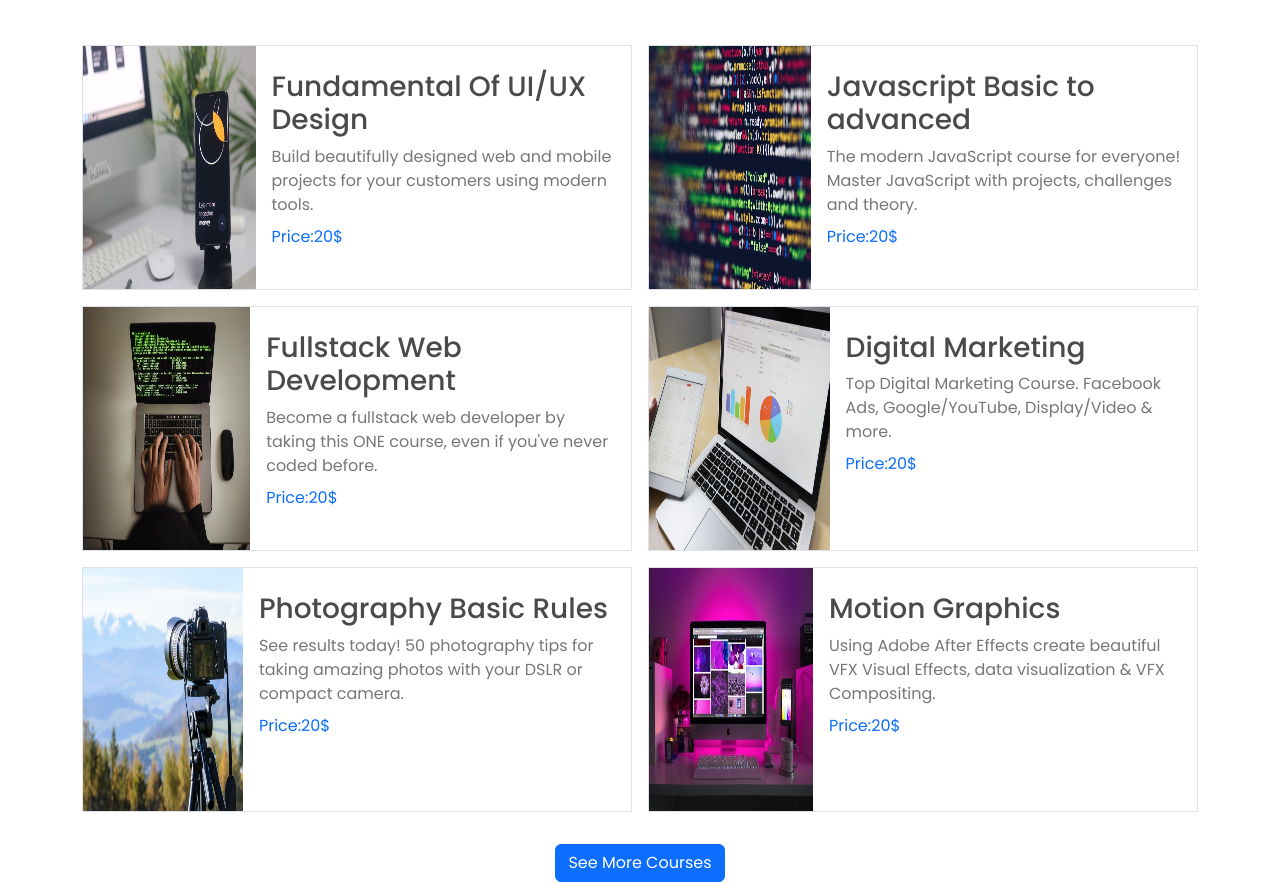
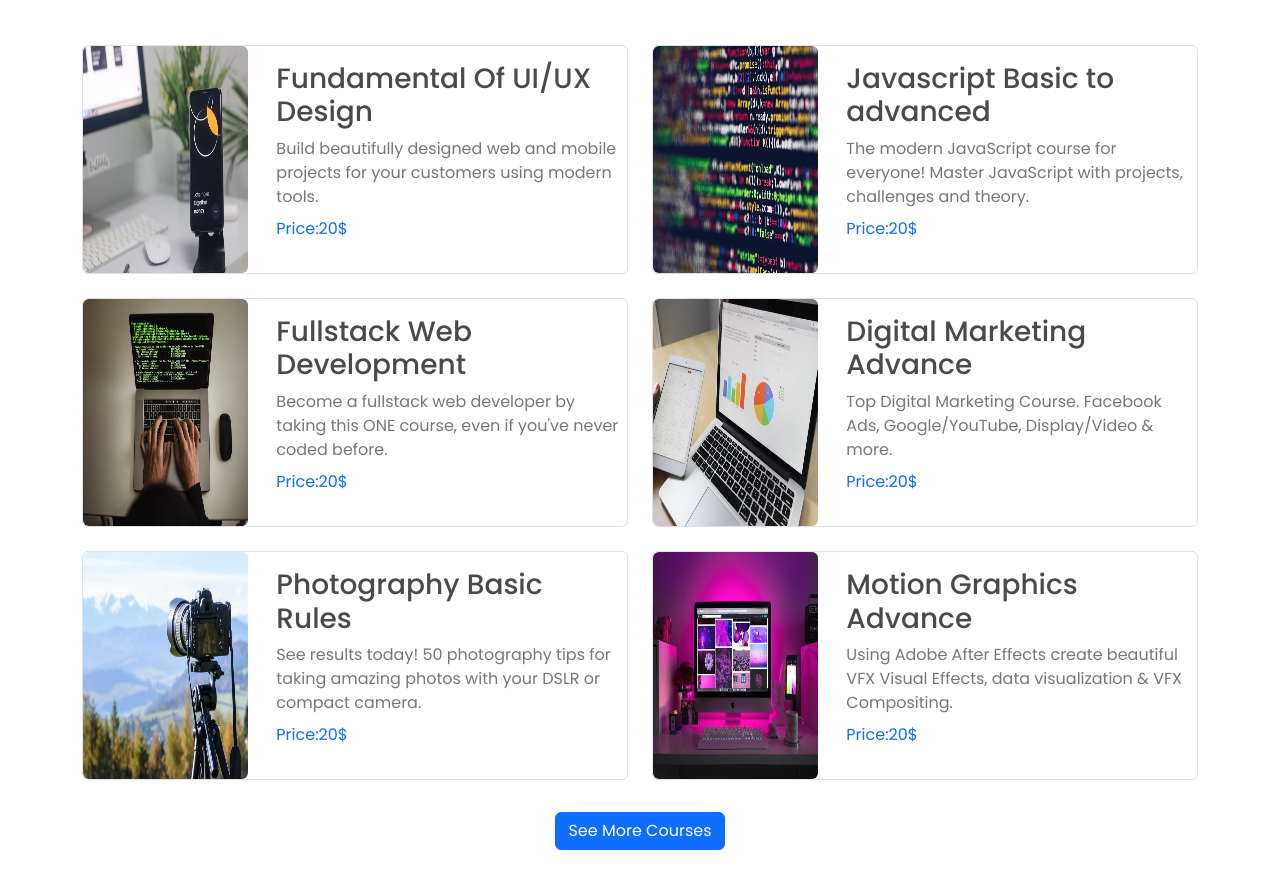
Before and after one commit to muntashir-wahid/e-educare, a plain HTML site: page index.html in a window 1280 px wide. Shown: the part 795-1679 px from the top of the page. Drawn offline with nearby package versions, Linux system fonts and the light colour scheme.

Commit message:
fixed some style issues in course cards

```diff
--- a/index.html
+++ b/index.html
@@ -262,20 +262,19 @@
           </p>
         </header>
 
-        <div class="row row-cols-1 row-cols-lg-2 g-3 mb-4">
+        <div class="row row-cols-1 row-cols-lg-2 g-4">
           <!-- Course UI/UX -->
           <div class="col">
-            <article
-              class="h-100 border border-1 d-flex flex-column flex-sm-row justify-content-between"
-            >
-              <div class="mb-0">
+            <div class="border border-1 rounded-2">
+              <article class="row h-100">
+                <div class="col-12 col-sm-4">
                   <img
-                  class="d-block w-100 h-100"
+                    class="d-block w-100 h-100 rounded-2"
                     src="./assets/img/course/course-1.jpg"
                     alt=""
                   />
                 </div>
-              <div class="py-4 px-3">
+                <div class="col-12 col-sm-8 p-3">
                   <h3 class="tertiary-heading-color mb-2">
                     Fundamental Of UI/UX Design
                   </h3>
@@ -287,19 +286,19 @@
                 </div>
               </article>
             </div>
+          </div>
           <!-- Course JS Basic -->
           <div class="col">
-            <article
-              class="h-100 border border-1 d-flex flex-column flex-sm-row justify-content-between"
-            >
-              <div class="mb-0">
+            <div class="border border-1 rounded-2">
+              <article class="row h-100">
+                <div class="col-12 col-sm-4">
                   <img
-                  class="d-block h-100 w-100"
+                    class="d-block h-100 w-100 rounded-2"
                     src="./assets/img/course/course-2.jpg"
                     alt=""
                   />
                 </div>
-              <div class="py-4 px-3">
+                <div class="col-12 col-sm-8 p-3">
                   <h3 class="tertiary-heading-color mb-2">
                     Javascript Basic to advanced
                   </h3>
@@ -311,19 +310,19 @@
                 </div>
               </article>
             </div>
+          </div>
           <!-- Course Full Stack -->
           <div class="col">
-            <article
-              class="h-100 border border-1 d-flex flex-column flex-sm-row justify-content-between"
-            >
-              <div class="mb-0">
+            <div class="border border-1 rounded-2">
+              <article class="row h-100">
+                <div class="col-12 col-sm-4">
                   <img
-                  class="d-block h-100 w-100"
+                    class="d-block h-100 w-100 rounded-2"
                     src="./assets/img/course/course-3.jpg"
                     alt=""
                   />
                 </div>
-              <div class="py-4 px-3">
+                <div class="col-12 col-sm-8 p-3">
                   <h3 class="tertiary-heading-color mb-2">
                     Fullstack Web Development
                   </h3>
@@ -335,20 +334,22 @@
                 </div>
               </article>
             </div>
+          </div>
           <!-- Course Digital Marketing -->
           <div class="col">
-            <article
-              class="h-100 border border-1 d-flex flex-column flex-sm-row justify-content-between"
-            >
-              <div class="mb-0">
+            <div class="h-100 border border-1 rounded-2">
+              <article class="row h-100">
+                <div class="col-12 col-sm-4">
                   <img
-                  class="d-block h-100 w-100"
+                    class="d-block h-100 w-100 rounded-2"
                     src="./assets/img/course/course-4.jpg"
                     alt=""
                   />
                 </div>
-              <div class="py-4 px-3">
-                <h3 class="tertiary-heading-color mb-2">Digital Marketing</h3>
+                <div class="col-12 col-sm-8 p-3">
+                  <h3 class="tertiary-heading-color mb-2">
+                    Digital Marketing Advance
+                  </h3>
                   <p class="mb-2">
                     Top Digital Marketing Course. Facebook Ads, Google/YouTube,
                     Display/Video & more.
@@ -357,19 +358,19 @@
                 </div>
               </article>
             </div>
+          </div>
           <!-- Course Photography -->
           <div class="col">
-            <article
-              class="h-100 border border-1 d-flex flex-column flex-sm-row justify-content-between"
-            >
-              <div class="mb-0">
+            <div class="h-100 border border-1 rounded-2">
+              <article class="row h-100">
+                <div class="col-12 col-sm-4">
                   <img
-                  class="d-block h-100 w-100"
+                    class="d-block h-100 w-100 rounded-2"
                     src="./assets/img/course/course-5.jpg"
                     alt=""
                   />
                 </div>
-              <div class="py-4 px-3">
+                <div class="col-12 col-sm-8 p-3">
                   <h3 class="tertiary-heading-color mb-2">
                     Photography Basic Rules
                   </h3>
@@ -381,30 +382,33 @@
                 </div>
               </article>
             </div>
+          </div>
           <!-- Course Motion Graphics -->
           <div class="col">
-            <article
-              class="h-100 border border-1 d-flex flex-column flex-sm-row justify-content-between"
-            >
-              <div class="mb-0">
+            <div class="h-100 border border-1 rounded-2">
+              <article class="row h-100">
+                <div class="col-12 col-sm-4">
                   <img
-                  class="d-block h-100 w-100"
+                    class="d-block h-100 w-100 rounded-2"
                     src="./assets/img/course/course-6.jpg"
                     alt=""
                   />
                 </div>
-              <div class="py-4 px-3">
-                <h3 class="tertiary-heading-color mb-2">Motion Graphics</h3>
+                <div class="col-12 col-sm-8 p-3">
+                  <h3 class="tertiary-heading-color mb-2">
+                    Motion Graphics Advance
+                  </h3>
                   <p class="mb-2">
-                  Using Adobe After Effects create beautiful VFX Visual Effects,
-                  data visualization & VFX Compositing.
+                    Using Adobe After Effects create beautiful VFX Visual
+                    Effects, data visualization & VFX Compositing.
                   </p>
                   <p class="text-primary">Price:20$</p>
                 </div>
               </article>
             </div>
           </div>
-        <footer class="p-2">
+        </div>
+        <footer class="p-2 mt-4">
           <button class="btn btn-primary mx-auto d-block">
             See More Courses
           </button>
```
Lines whose indentation alone changed are shown as unchanged.
